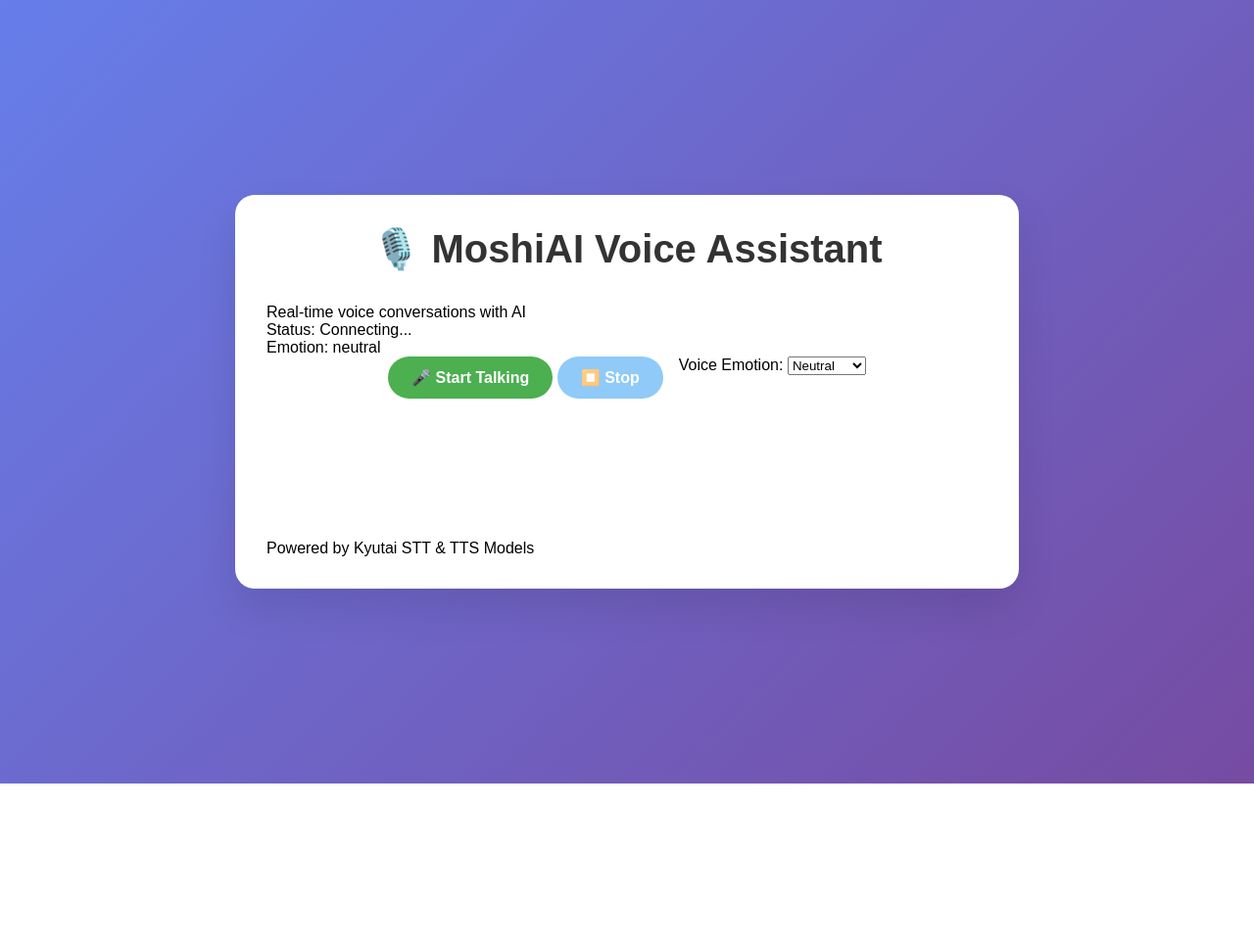
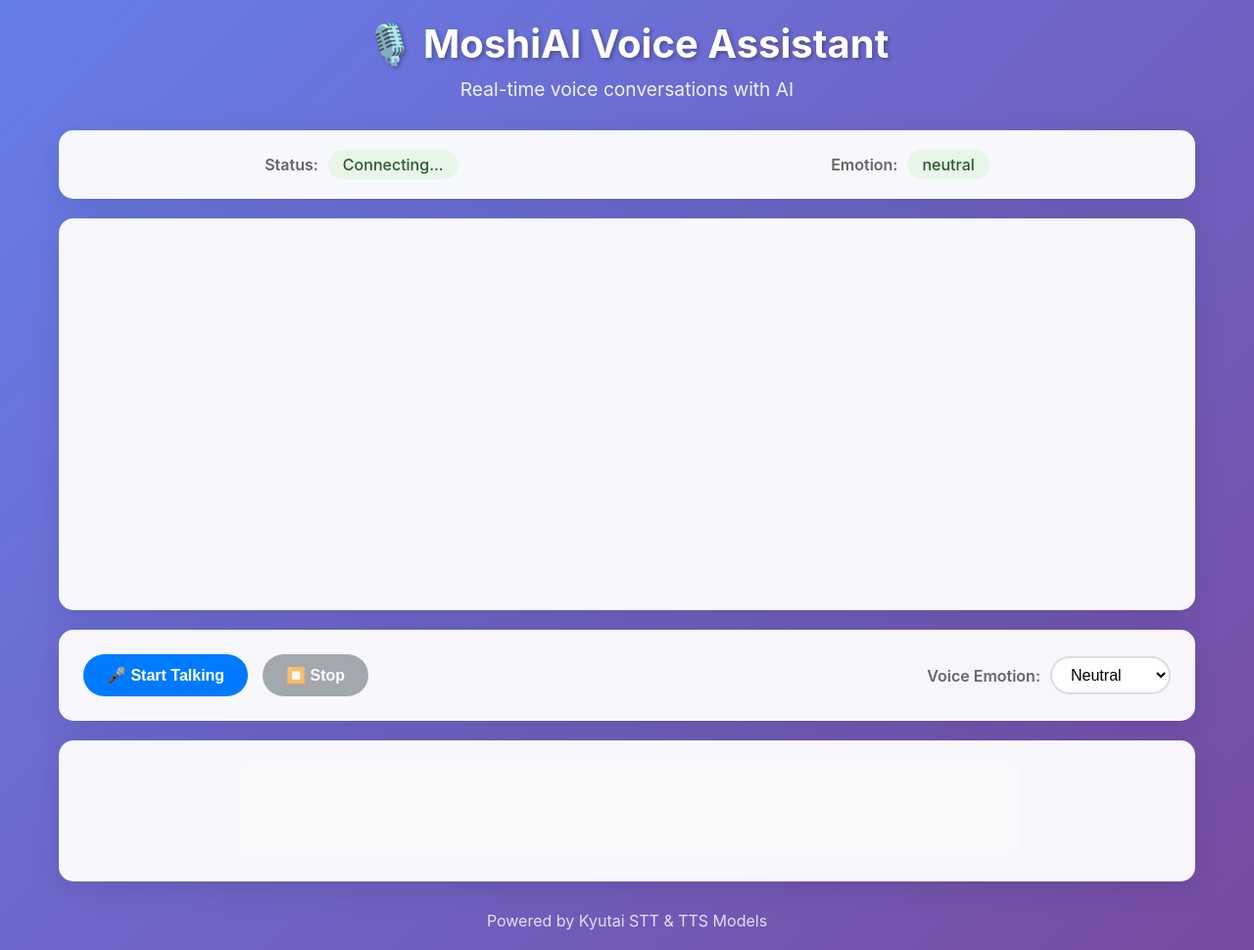
Before and after one commit to devasphn/MoshiAI, a FastAPI app: page / in a window 1280 px wide. Shown: the whole page at 98% size. Before the commit the page ends 800 px from the top, so only its background shows below. Run offline with FastAPI, Linux system fonts and the light colour scheme.

Commit message:
Update style.css

```diff
--- a/static/style.css
+++ b/static/style.css
@@ -5,183 +5,265 @@
 }
 
 body {
-    font-family: 'Arial', sans-serif;
+    font-family: -apple-system, BlinkMacSystemFont, 'Segoe UI', Roboto, sans-serif;
     background: linear-gradient(135deg, #667eea 0%, #764ba2 100%);
+    color: #333;
     min-height: 100vh;
-    display: flex;
-    align-items: center;
-    justify-content: center;
 }
 
 .container {
-    background: white;
-    padding: 2rem;
-    border-radius: 20px;
-    box-shadow: 0 20px 40px rgba(0,0,0,0.1);
-    width: 90%;
-    max-width: 800px;
+    max-width: 1200px;
+    margin: 0 auto;
+    padding: 20px;
 }
 
-h1 {
+header {
     text-align: center;
+    margin-bottom: 30px;
+    color: white;
+}
+
+header h1 {
+    font-size: 2.5em;
+    margin-bottom: 10px;
+    text-shadow: 2px 2px 4px rgba(0,0,0,0.3);
+}
+
+header p {
+    font-size: 1.2em;
+    opacity: 0.9;
+}
+
+.status-panel {
+    background: rgba(255,255,255,0.95);
+    border-radius: 15px;
+    padding: 20px;
+    margin-bottom: 20px;
+    display: flex;
+    justify-content: space-around;
+    box-shadow: 0 8px 32px rgba(0,0,0,0.1);
+}
+
+.status-item {
+    display: flex;
+    align-items: center;
+    gap: 10px;
+}
+
+.status-label {
+    font-weight: 600;
+    color: #666;
+}
+
+.status-value {
+    padding: 5px 15px;
+    background: #e8f5e8;
+    border-radius: 20px;
+    font-weight: 500;
+    color: #2d5a2d;
+}
+
+.chat-container {
+    background: rgba(255,255,255,0.95);
+    border-radius: 15px;
+    padding: 20px;
+    margin-bottom: 20px;
+    min-height: 400px;
+    max-height: 500px;
+    overflow-y: auto;
+    box-shadow: 0 8px 32px rgba(0,0,0,0.1);
+}
+
+.conversation {
+    display: flex;
+    flex-direction: column;
+    gap: 15px;
+}
+
+.message {
+    max-width: 70%;
+    padding: 15px 20px;
+    border-radius: 20px;
+    position: relative;
+    animation: slideIn 0.3s ease;
+}
+
+.message.user {
+    background: #007bff;
+    color: white;
+    align-self: flex-end;
+    border-bottom-right-radius: 5px;
+}
+
+.message.assistant {
+    background: #f8f9fa;
     color: #333;
-    margin-bottom: 2rem;
-    font-size: 2.5rem;
+    align-self: flex-start;
+    border-bottom-left-radius: 5px;
+    border-left: 4px solid #007bff;
+}
+
+.message-content {
+    line-height: 1.6;
+}
+
+.message-time {
+    font-size: 0.8em;
+    opacity: 0.7;
+    margin-top: 5px;
 }
 
 .controls {
+    background: rgba(255,255,255,0.95);
+    border-radius: 15px;
+    padding: 25px;
+    margin-bottom: 20px;
     display: flex;
-    justify-content: center;
-    gap: 1rem;
-    margin-bottom: 2rem;
+    justify-content: space-between;
+    align-items: center;
+    flex-wrap: wrap;
+    gap: 20px;
+    box-shadow: 0 8px 32px rgba(0,0,0,0.1);
+}
+
+.voice-controls {
+    display: flex;
+    gap: 15px;
 }
 
 .btn {
     padding: 12px 24px;
     border: none;
     border-radius: 25px;
-    font-size: 1rem;
-    font-weight: bold;
+    font-size: 1em;
+    font-weight: 600;
     cursor: pointer;
     transition: all 0.3s ease;
+    text-decoration: none;
+    display: inline-flex;
+    align-items: center;
+    gap: 8px;
 }
 
 .btn-primary {
-    background: #4CAF50;
+    background: #007bff;
     color: white;
 }
 
-.btn-danger {
-    background: #f44336;
+.btn-primary:hover:not(:disabled) {
+    background: #0056b3;
+    transform: translateY(-2px);
+}
+
+.btn-secondary {
+    background: #6c757d;
     color: white;
 }
 
-.btn-secondary {
-    background: #2196F3;
-    color: white;
-}
-
-.btn:hover {
+.btn-secondary:hover:not(:disabled) {
+    background: #545b62;
     transform: translateY(-2px);
-    box-shadow: 0 5px 15px rgba(0,0,0,0.2);
 }
 
 .btn:disabled {
-    opacity: 0.5;
+    opacity: 0.6;
     cursor: not-allowed;
+    transform: none;
 }
 
 .emotion-controls {
-    margin-bottom: 2rem;
+    display: flex;
+    align-items: center;
+    gap: 10px;
 }
 
-.emotion-controls h3 {
-    text-align: center;
-    margin-bottom: 1rem;
-    color: #333;
+.emotion-controls label {
+    font-weight: 600;
+    color: #666;
 }
 
-.emotion-buttons {
-    display: flex;
-    flex-wrap: wrap;
-    gap: 0.5rem;
-    justify-content: center;
+.emotion-controls select {
+    padding: 8px 15px;
+    border: 2px solid #ddd;
+    border-radius: 25px;
+    font-size: 1em;
+    background: white;
+    cursor: pointer;
+    transition: border-color 0.3s ease;
 }
 
-.emotion-btn {
-    padding: 8px 16px;
-    background: #e0e0e0;
-    border: none;
-    border-radius: 20px;
-    cursor: pointer;
-    transition: all 0.3s ease;
-    font-size: 0.9rem;
+.emotion-controls select:focus {
+    outline: none;
+    border-color: #007bff;
 }
 
-.emotion-btn:hover {
-    background: #d0d0d0;
-    transform: translateY(-1px);
+.audio-visualizer {
+    background: rgba(255,255,255,0.95);
+    border-radius: 15px;
+    padding: 20px;
+    text-align: center;
+    box-shadow: 0 8px 32px rgba(0,0,0,0.1);
 }
 
-.emotion-btn.active {
-    background: #667eea;
-    color: white;
+#audio-canvas {
+    border-radius: 10px;
+    background: #f8f9fa;
+    max-width: 100%;
+    height: auto;
 }
 
-.transcription {
-    margin-bottom: 2rem;
+footer {
+    text-align: center;
+    color: white;
+    margin-top: 30px;
+    opacity: 0.8;
 }
 
-.transcription h3 {
-    text-align: center;
-    margin-bottom: 1rem;
-    color: #333;
+@keyframes slideIn {
+    from {
+        opacity: 0;
+        transform: translateY(20px);
+    }
+    to {
+        opacity: 1;
+        transform: translateY(0);
+    }
 }
 
-.transcript-container {
-    background: #f5f5f5;
-    border-radius: 15px;
-    padding: 1rem;
-    max-height: 300px;
-    overflow-y: auto;
+.recording {
+    animation: pulse 1.5s infinite;
 }
 
-.transcript {
-    margin-bottom: 1rem;
-    padding: 1rem;
-    border-radius: 10px;
-    animation: fadeIn 0.3s ease;
+@keyframes pulse {
+    0%, 100% { transform: scale(1); }
+    50% { transform: scale(1.05); }
 }
 
-.transcript.user {
-    background: #e3f2fd;
-    border-left: 4px solid #2196F3;
-}
-
-.transcript.ai {
-    background: #f3e5f5;
-    border-left: 4px solid #9c27b0;
-}
-
-.status {
-    text-align: center;
-}
-
-.status-indicator {
-    display: inline-block;
-    padding: 8px 16px;
-    border-radius: 20px;
-    font-weight: bold;
-    font-size: 0.9rem;
-}
-
-.status-indicator.connected {
-    background: #4CAF50;
-    color: white;
-}
-
-.status-indicator.disconnected {
-    background: #f44336;
-    color: white;
-}
-
-@keyframes fadeIn {
-    from { opacity: 0; transform: translateY(10px); }
-    to { opacity: 1; transform: translateY(0); }
-}
-
+/* Responsive design */
 @media (max-width: 768px) {
     .container {
-        width: 95%;
-        padding: 1rem;
+        padding: 10px;
     }
 
     .controls {
         flex-direction: column;
-        align-items: center;
+        align-items: stretch;
     }
 
-    .emotion-buttons {
-        gap: 0.25rem;
+    .voice-controls {
+        justify-content: center;
+    }
+
+    .emotion-controls {
+        justify-content: center;
+    }
+
+    .status-panel {
+        flex-direction: column;
+        gap: 10px;
+    }
+
+    .message {
+        max-width: 85%;
     }
 }
```
